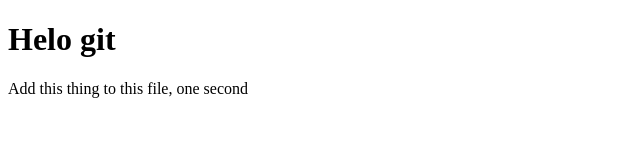
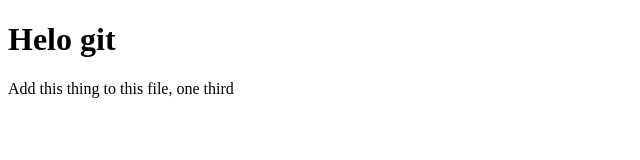
Before and after one commit to p4fk3/learning-git, a plain HTML site: page index.html in a window 1280 px wide. Shown: the full height of the page, 0-640 px from the left. Drawn offline with Linux system fonts and the light colour scheme.

Commit message:
first commit

```diff
--- a/index.html
+++ b/index.html
@@ -7,6 +7,6 @@
 </head>
 <body>
     <h1>Helo git</h1>
-    <p>Add this thing to this file, one second</p>
+    <p>Add this thing to this file, one third</p>
 </body>
 </html>
```
